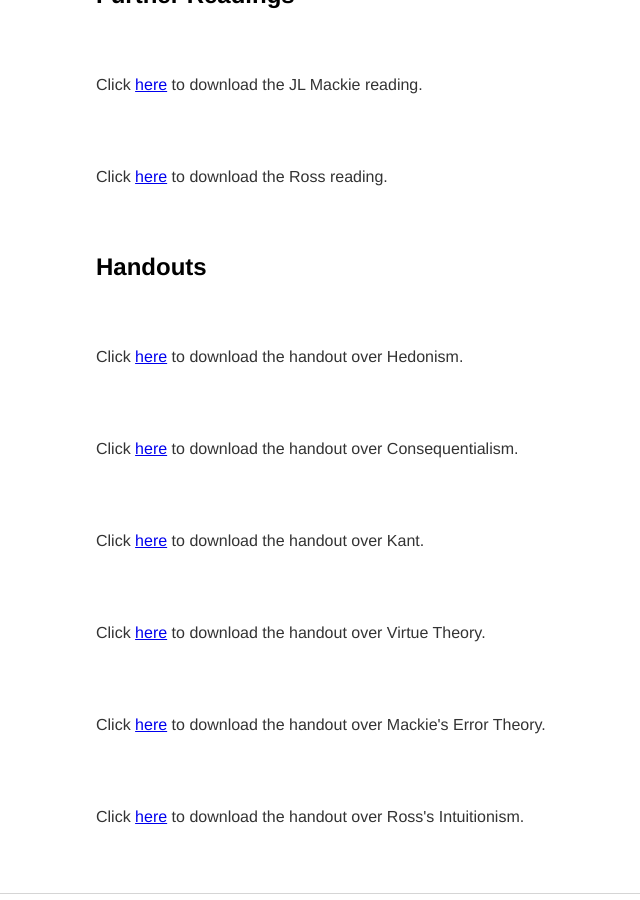
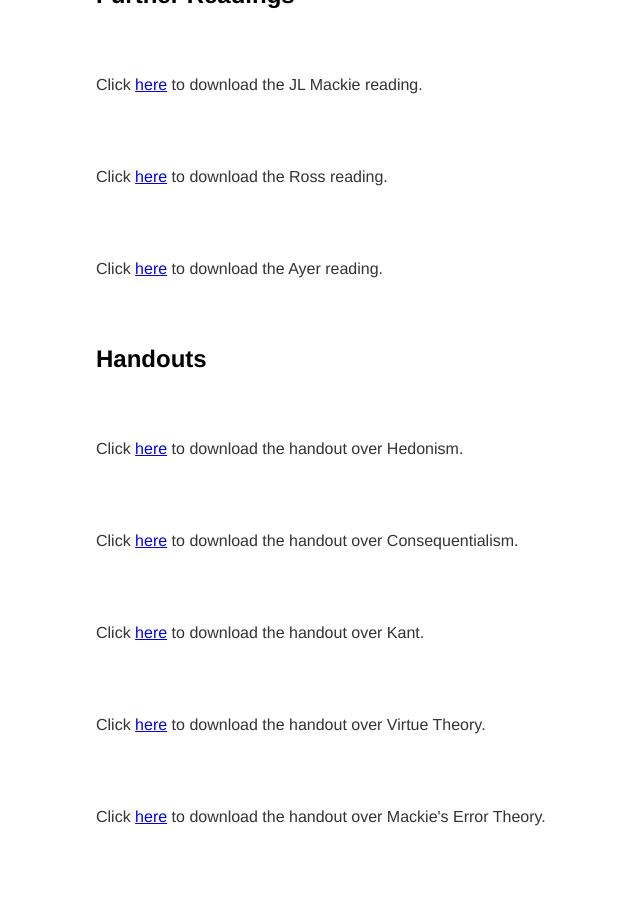
Before and after one commit to kevinjpatton/kevinjpatton.github.io, a Jekyll site: the page built from teaching/phil_2030/index.html, in a window 1280 px wide and 900 px high, scrolled down 506 px. Shown: the whole window, without its empty margins (96-736 px from the left). Built offline with Jekyll 4.4.1, drawn with Linux system fonts in a browser that asks for light colours; Markdown is read by kramdown in place of the engine named in the settings.

Commit message:
Update index.html

```diff
--- a/teaching/phil_2030/index.html
+++ b/teaching/phil_2030/index.html
@@ -9,6 +9,7 @@
 <h2>Further Readings</h2>
 <p>Click <a href="/banda/JL Mackie - The Subjectivity of Values.pdf" target="_blank">here</a> to download the JL Mackie reading.</p>
 <p>Click <a href="/teaching/phil_2030/W.D. Ross - What Makes Right Actions Right.pdf" target="_blank">here</a> to download the Ross reading.</p>
+<p>Click <a href="/teaching/phil_3050/AJ Ayer - Language Truth and Logic.pdf" target="_blank">here</a> to download the Ayer reading.</p>
 <h2>Handouts</h2>
 <p>Click <a href="/teaching/phil_2030/Handout - Hedonism.pdf" target="_blank">here</a> to download the handout over Hedonism.</p>
 <p>Click <a href="/teaching/phil_2030/Handout - Consequentialism.pdf" target="_blank">here</a> to download the handout over Consequentialism.</p>
```
